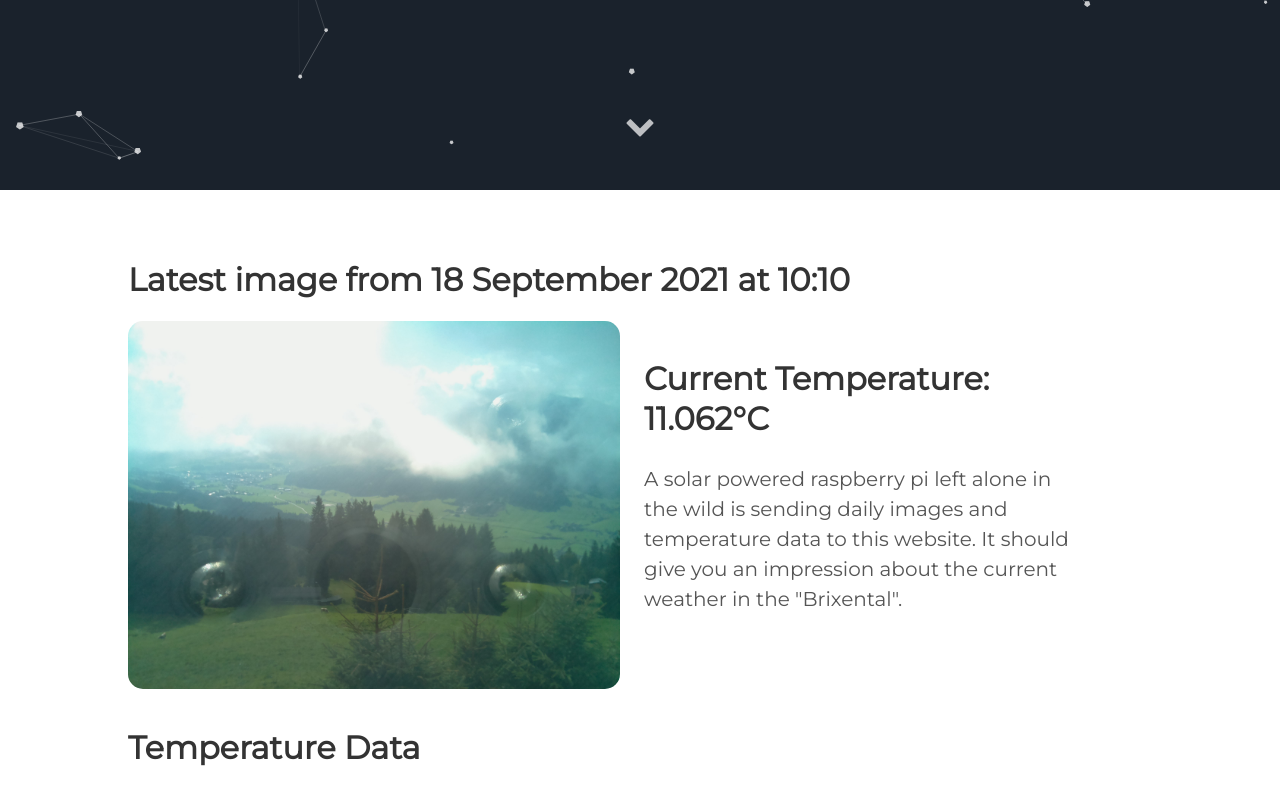
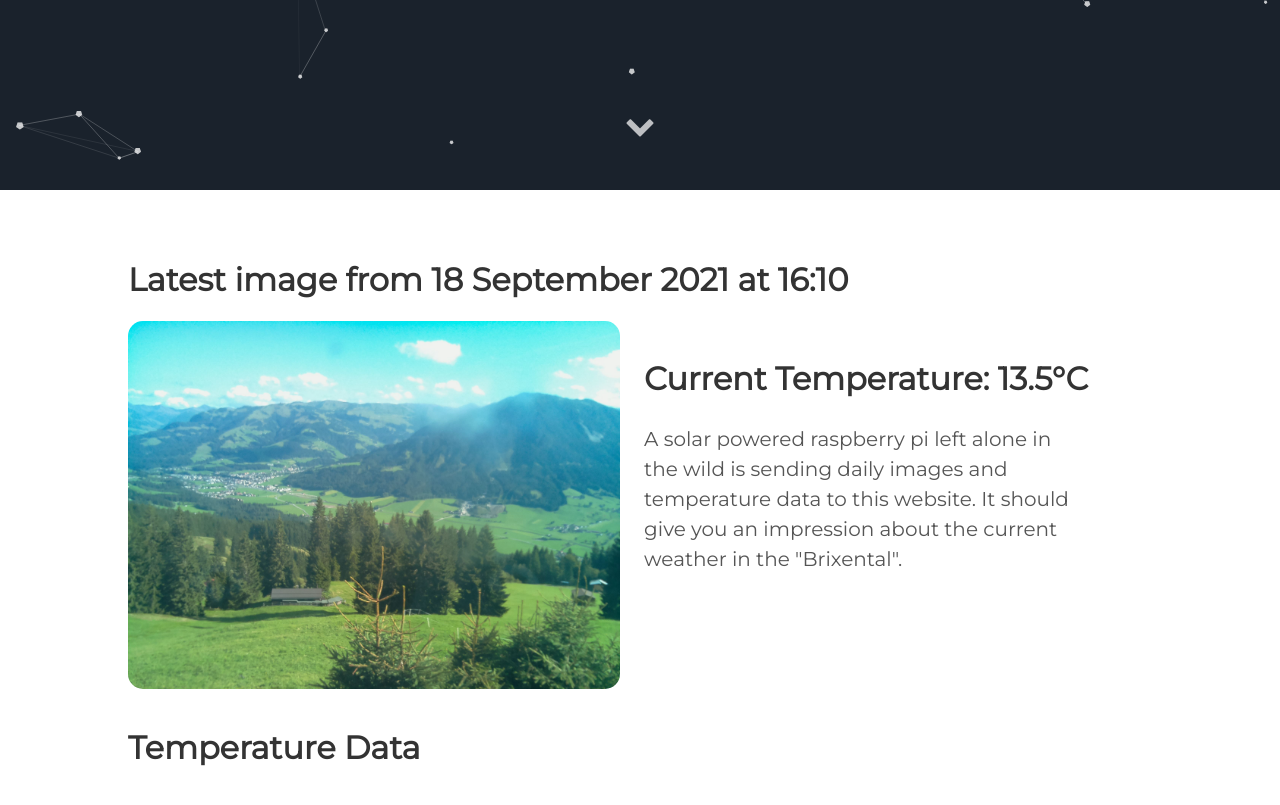
Before and after one commit to vektorious/vektorious.github.io, a Jekyll site: the page built from resources/huette.md, in a window 1280 px wide and 900 px high, scrolled down 710 px. Shown: the top 805 px of the window. Built offline with Jekyll 4.4.1, drawn with Linux system fonts in a browser that asks for light colours.

Commit message:
I'm a bot beep boop

```diff
--- a/resources/huette.md
+++ b/resources/huette.md
@@ -6,13 +6,13 @@ image: '/assets/img/'
 description: 'Live image from the Austrian alps'
 twitter_text: ' '
 ---
-## Latest image from 18 September 2021 at 10:10
+## Latest image from 18 September 2021 at 16:10
 <div class="huette">
   <div class="huette-image">
     <img src="{{ "/assets/img/huette.jpg" | prepend: site.baseurl }}">
   </div>
   <div class="huette-text">
-        <h2>Current Temperature: 11.062°C</h2>
+        <h2>Current Temperature: 13.5°C</h2>
         <p>A solar powered raspberry pi left alone in the wild is sending daily images and temperature data to this website. It should give you an impression about the current weather in the "Brixental".</p>
 
   </div>
```
Also changed, not shown: rpi-script/2021-09-18_160932.txt (renamed from rpi-script/2021-09-18_100933.txt, +5 -5 lines), rpi-script/huette.md (+2 -2 lines), assets/img/huette.jpg, assets/img/temp_plot.png, rpi-script/temp_plot.png, 1 other file.
